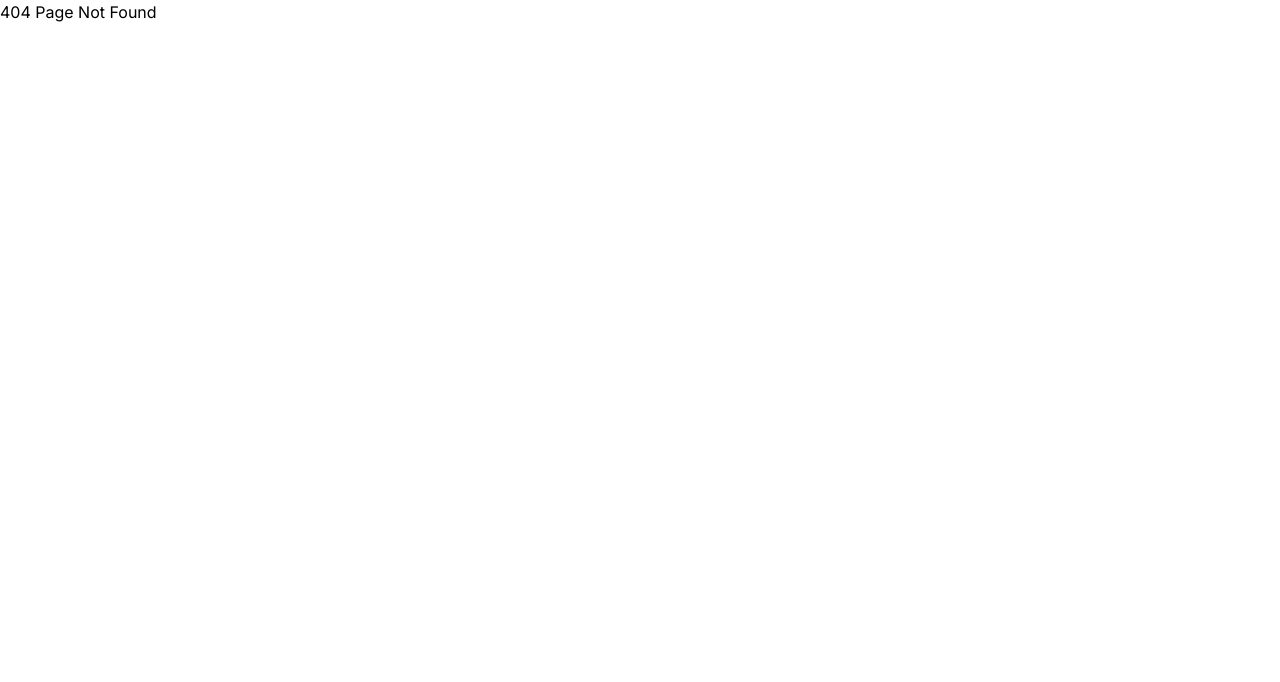
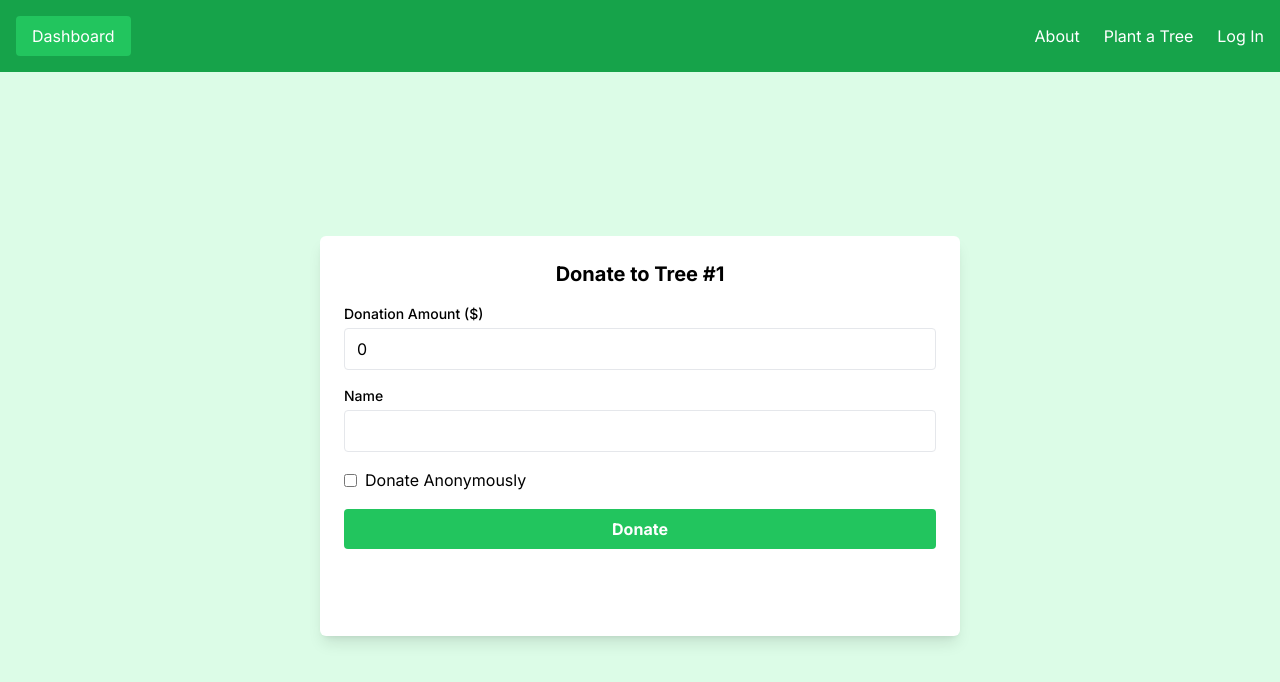
Before and after one commit to tingtingtingtin/generositree, a Next.js app: page /donate/1 in a window 1280 px wide. Before the commit this address had no page. Shown: the top 682 px of the page. Built offline with nearby package versions, Linux system fonts and the light colour scheme; no server answers.

Commit message:
fixing package-json

```diff
--- /dev/null
+++ b/src/app/donate/[treeId]/page.tsx
@@ -0,0 +1,129 @@
+"use client";
+
+import { useState } from "react";
+import { useParams, useRouter } from "next/navigation";
+import { db } from "@/utils/firebase";
+import {
+  addDoc,
+  collection,
+  doc,
+  updateDoc,
+  arrayUnion,
+} from "firebase/firestore";
+import Header from "@/components/Header";
+
+const DonationPage = () => {
+  const params = useParams();
+  const router = useRouter();
+  const treeId = params.treeId;
+
+  const [donationAmount, setDonationAmount] = useState<number>(0);
+  const [name, setName] = useState<string>("");
+  const [isAnonymous, setIsAnonymous] = useState<boolean>(false);
+  const [loading, setLoading] = useState(false);
+  const [error, setError] = useState<string | null>(null);
+
+  const handleDonation = async () => {
+    setLoading(true);
+    setError(null);
+
+    try {
+      // Validate donation amount
+      if (donationAmount <= 0) {
+        throw new Error("Donation amount must be greater than 0.");
+      }
+
+      // Create a new donation object
+      const donationData = {
+        treeId,
+        amount: donationAmount,
+        donorName: isAnonymous ? "Anonymous" : name || "Anonymous",
+        timestamp: new Date(),
+      };
+
+      // Add to `donations` collection
+      const donationRef = await addDoc(
+        collection(db, "donations"),
+        donationData
+      );
+
+      // Update the tree's donations array
+      const treeRef = doc(db, "trees", treeId);
+      await updateDoc(treeRef, {
+        donations: arrayUnion(donationRef.id),
+      });
+
+      // Redirect back to the tree details page
+      router.push(`/thank-you`);
+    } catch (error: any) {
+      console.error("Error processing donation:", error);
+      setError(error.message);
+    } finally {
+      setLoading(false);
+    }
+  };
+
+  return (
+    <div className="w-full h-screen bg-green-100 flex flex-col justify-between">
+      <Header className="fixed top-0 left-0 w-full z-10" />
+      <div className="bg-white shadow-lg rounded-md p-6 w-[50%] m-auto h-[50%]">
+        <h2 className="text-xl font-bold text-center mb-4">
+          Donate to Tree #{treeId}
+        </h2>
+        {error && <p className="text-red-500 text-sm mb-4">{error}</p>}
+        <div className="mb-4">
+          <label
+            htmlFor="donationAmount"
+            className="block text-sm font-medium mb-1"
+          >
+            Donation Amount ($)
+          </label>
+          <input
+            type="number"
+            id="donationAmount"
+            value={donationAmount}
+            onChange={(e) => setDonationAmount(parseFloat(e.target.value))}
+            className="w-full px-3 py-2 border rounded"
+            min="0.01"
+            step="0.01"
+          />
+        </div>
+        <div className="mb-4">
+          <label htmlFor="name" className="block text-sm font-medium mb-1">
+            Name
+          </label>
+          <input
+            type="text"
+            id="name"
+            value={name}
+            onChange={(e) => setName(e.target.value)}
+            disabled={isAnonymous}
+            className="w-full px-3 py-2 border rounded"
+          />
+        </div>
+        <div className="mb-4">
+          <label className="inline-flex items-center">
+            <input
+              type="checkbox"
+              checked={isAnonymous}
+              onChange={(e) => setIsAnonymous(e.target.checked)}
+              className="mr-2"
+            />
+            Donate Anonymously
+          </label>
+        </div>
+        <button
+          onClick={handleDonation}
+          disabled={loading}
+          className={`w-full px-4 py-2 text-white font-bold rounded ${
+            loading ? "bg-gray-400" : "bg-green-500 hover:bg-green-700"
+          } transition duration-300`}
+        >
+          {loading ? "Processing..." : "Donate"}
+        </button>
+      </div>
+    </div>
+  );
+};
+
+export default DonationPage;
--- a/src/app/explore/[treeId]/page.tsx
+++ b/src/app/explore/[treeId]/page.tsx
@@ -7,6 +7,7 @@ import { Canvas } from "@react-three/fiber";
 import { db } from "@/utils/firebase";
 import { doc, getDoc } from "firebase/firestore";
 import Header from "@/components/Header";
+import Link from "next/link";
 
 const TreeModel = ({ onClick }: { onClick: () => void }) => (
   <mesh>
@@ -50,10 +51,14 @@ const TreeDetails = () => {
     imageId: string;
     caption: string;
     userId: string;
+    donations?: Array<string>;
   } | null>(null);
   const [userName, setUserName] = useState("");
   const [showImage, setShowImage] = useState(false);
   const [loading, setLoading] = useState(true);
+  const [donations, setDonations] = useState<
+    { amount: number; donorName: string; message: string }[]
+  >([]);
 
   const formatDate = (timestamp) => {
     if (!timestamp) return "Invalid Date";
@@ -90,6 +95,37 @@ const TreeDetails = () => {
     };
     fetchTreeData();
   }, [treeId]);
+
+  useEffect(() => {
+    const fetchDonations = async () => {
+      if (tree?.donations) {
+        try {
+          const donationPromises = tree.donations.map((id) =>
+            getDoc(doc(db, "donations", id))
+          );
+          const donationSnapshots = await Promise.all(donationPromises);
+
+          const fetchedDonations = donationSnapshots
+            .filter((snap) => snap.exists())
+            .map((snap) => snap.data());
+
+          setDonations(
+            fetchedDonations.map((donation) => ({
+              amount: donation.amount,
+              donorName: donation.donorName || "Anonymous",
+              message: donation.message || "",
+            }))
+          );
+        } catch (error) {
+          console.error("Error fetching donations:", error);
+        }
+      }
+    };
+
+    if (showImage) {
+      fetchDonations();
+    }
+  }, [showImage, tree]);
 
   if (loading) {
     return (
@@ -149,6 +185,27 @@ const TreeDetails = () => {
                 <p className="m-auto mt-2">{tree.caption}</p>
                 <h3 className="m-auto mt-2">{formatDate(tree.timePlanted)}</h3>
               </div>
+              <Link
+                href={`/donate/${treeId}`}
+                className="mt-4 px-4 py-2 bg-green-500 text-white rounded hover:bg-green-700 transition duration-300"
+              >
+                Donate to this cause
+              </Link>
+              <div className="mt-6 p-4 bg-white rounded-md">
+                <h3 className="m-auto text-center font-bold text-lg mb-2">
+                  Donations
+                </h3>
+                {donations.map((donation, index) => (
+                  <div
+                    key={index}
+                    className="border-b border-gray-300 pb-2 mb-2"
+                  >
+                    <p className="font-bold">{donation.donorName}</p>
+                    <p>${donation.amount.toFixed(2)}</p>
+                    <p>{donation.message}</p>
+                  </div>
+                ))}
+              </div>
             </motion.div>
           </div>
         )}
--- /dev/null
+++ b/src/app/thank-you/page.tsx
@@ -0,0 +1,14 @@
+import React from "react";
+import Link from "next/link";
+
+const ThankYouPage: React.FC = () => {
+  return (
+    <div style={{ textAlign: "center", marginTop: "50px" }}>
+      <h1>Thank You!</h1>
+      <p>We appreciate your donation.</p>
+      <Link href="/">Go Home</Link>
+    </div>
+  );
+};
+
+export default ThankYouPage;
--- a/src/components/Form.tsx
+++ b/src/components/Form.tsx
@@ -13,6 +13,7 @@ export default function TreePlantingForm() {
   const [caption, setCaption] = useState("");
   const [donation, setDonation] = useState("");
   const router = useRouter();
+  const userId = localStorage.getItem("userId");
 
   const handleNext = () => setPage((prev) => prev + 1);
   const handleBack = () => setPage((prev) => prev - 1);
@@ -48,12 +49,12 @@ export default function TreePlantingForm() {
             timePlanted: new Date(),
             imageId: photoURL,
             caption,
-            userId: "example", // Replace with actual user ID
+            userId: userId, // Replace with actual user ID
           };
           await setDoc(newTreeRef, treeData);
 
           // Step 4: Update the user's document to include the treeId
-          const userRef = doc(db, "users", "example"); // Replace with actual user ID
+          const userRef = doc(db, "users", userId); // Replace with actual user ID
           await updateDoc(userRef, {
             treeIds: arrayUnion(newTreeRef.id),
           });
```
Also changed, not shown: src/utils/firebase.js (line endings or trailing spaces), 1 other file (tests, documents, lock files or other folders).
